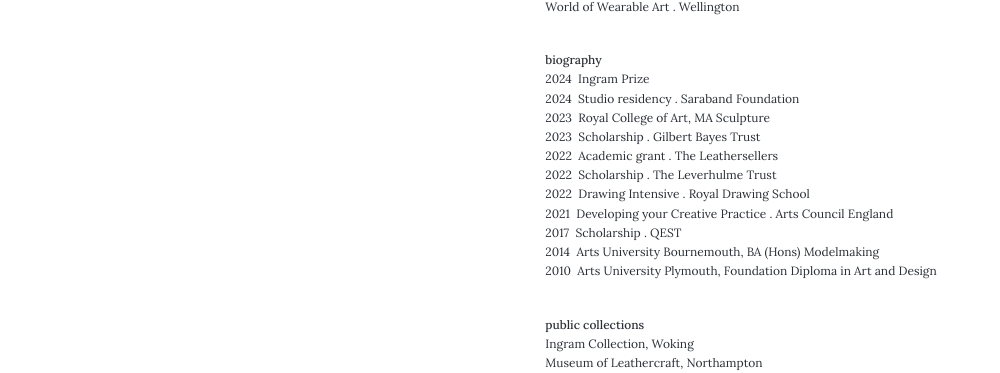
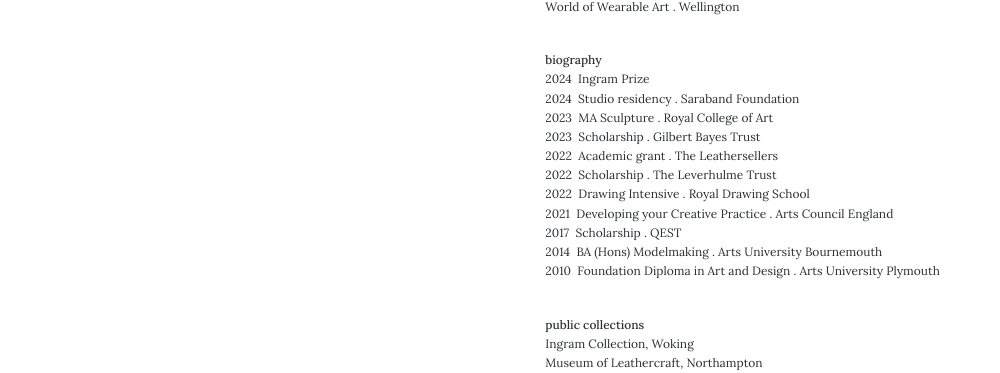
Before and after one commit to francespinnock/francespinnock.github.io, a Jekyll site: the page built from _pages/bio.md, in a window 1280 px wide and 1385 px high. Shown: the part 934-1307 px from the top of the window, without its empty margins (28-1028 px from the left). Built offline with Jekyll 4.4.1, drawn with Linux system fonts in a browser that asks for light colours; nearby versions of some CDN libraries; some web fonts are replaced.

Commit message:
Update bio.md

```diff
--- a/_pages/bio.md
+++ b/_pages/bio.md
@@ -57,15 +57,15 @@ World of Wearable Art . Wellington
 **biography**
 2024&nbsp;&nbsp;Ingram Prize
 2024&nbsp;&nbsp;Studio residency . Saraband Foundation
-2023&nbsp;&nbsp;Royal College of Art, MA Sculpture
+2023&nbsp;&nbsp;MA Sculpture . Royal College of Art
 2023&nbsp;&nbsp;Scholarship . Gilbert Bayes Trust
 2022&nbsp;&nbsp;Academic grant . The Leathersellers
 2022&nbsp;&nbsp;Scholarship . The Leverhulme Trust
 2022&nbsp;&nbsp;Drawing Intensive . Royal Drawing School
 2021&nbsp;&nbsp;Developing your Creative Practice . Arts Council England
 2017&nbsp;&nbsp;Scholarship . QEST
-2014&nbsp;&nbsp;Arts University Bournemouth, BA (Hons) Modelmaking
-2010&nbsp;&nbsp;Arts University Plymouth, Foundation Diploma in Art and Design
+2014&nbsp;&nbsp;BA (Hons) Modelmaking . Arts University Bournemouth
+2010&nbsp;&nbsp;Foundation Diploma in Art and Design . Arts University Plymouth
 <br />
 
 **public collections**
```
